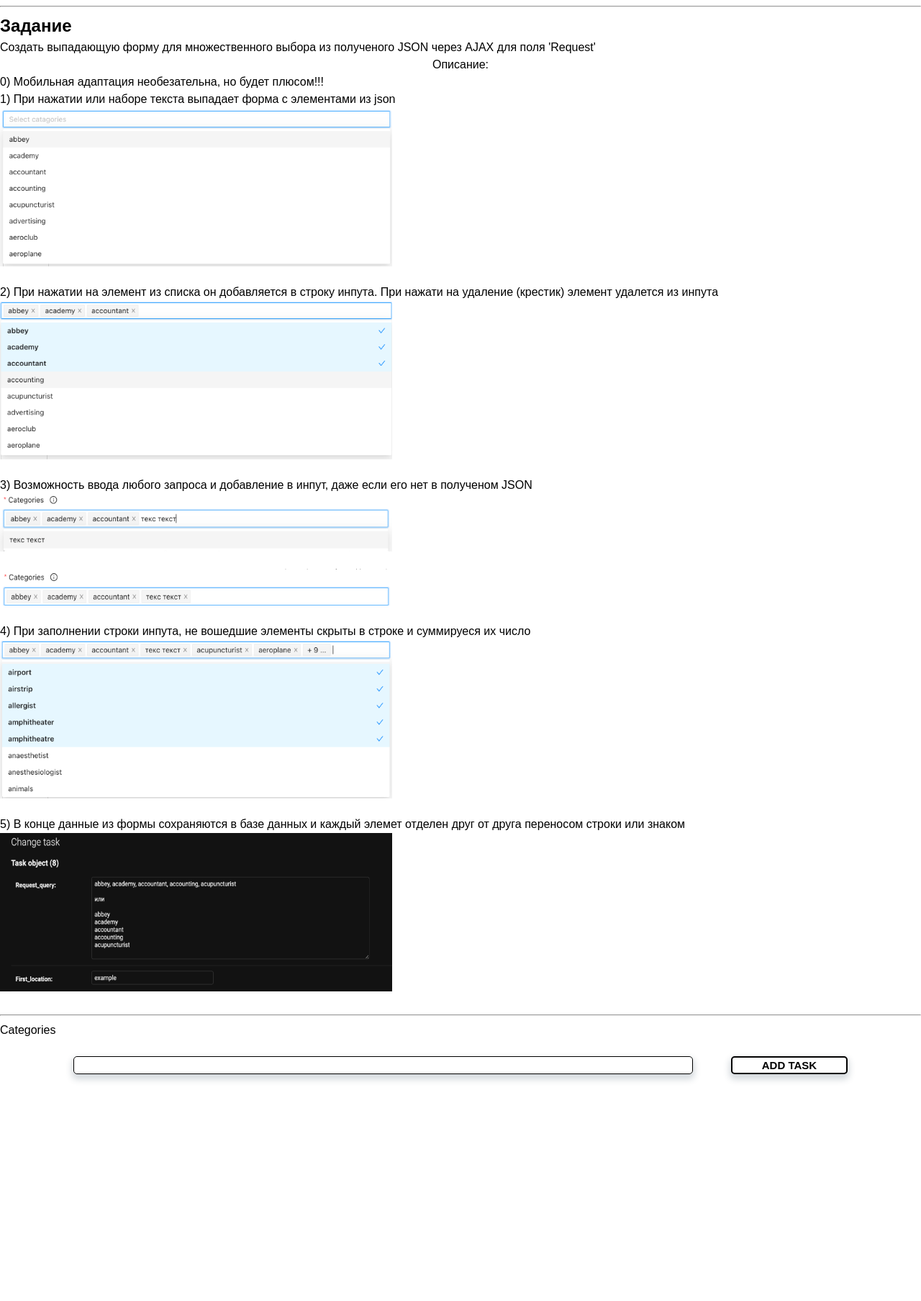
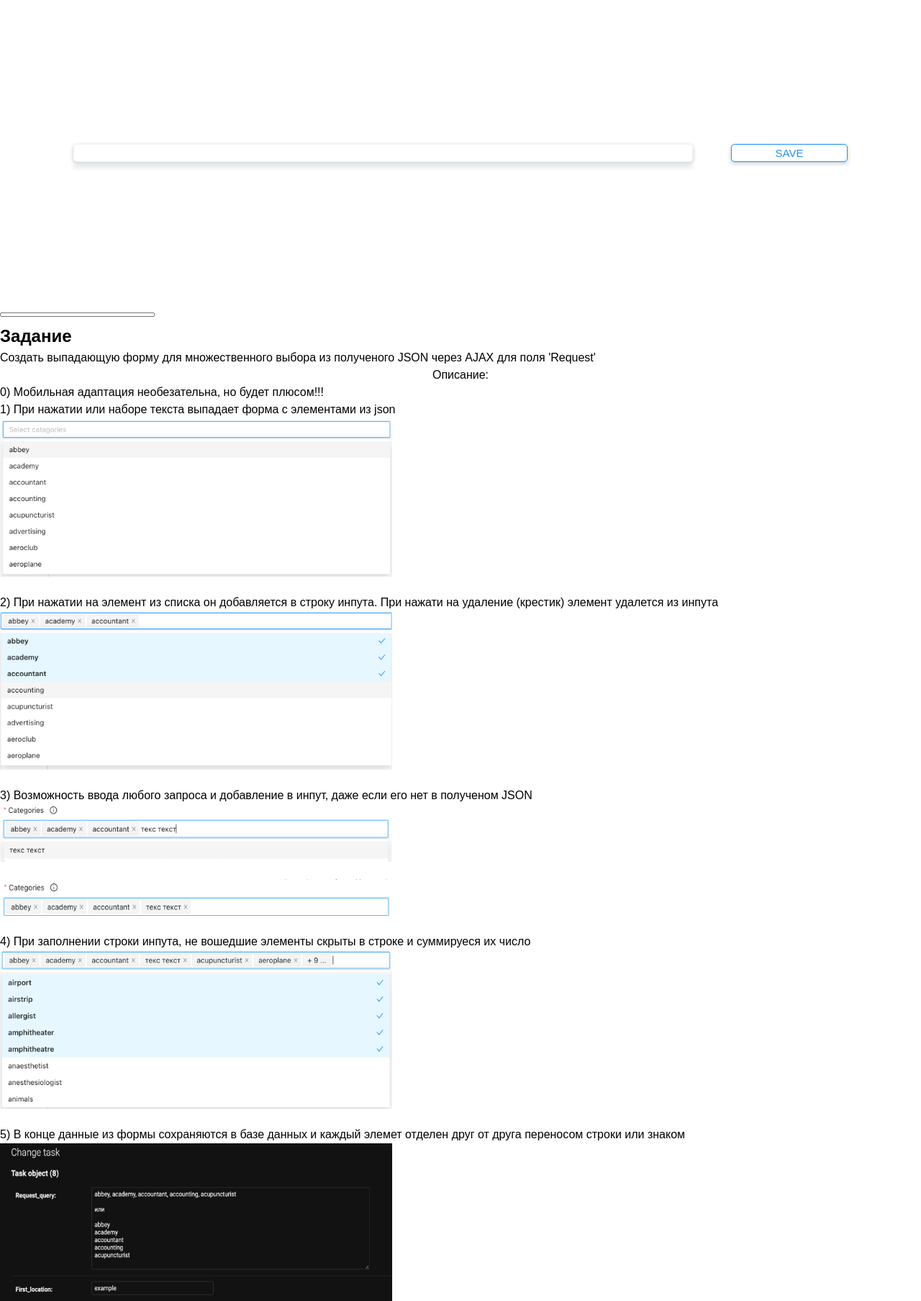
Before and after one commit to kaczynski77/input-with-tags, a Django app: page / in a window 1280 px wide. Shown: the top 1807 px of the page at 72% size. Before the commit the page ends 1502 px from the top, so only its background shows below. Run offline with Django 4.2, Linux system fonts and the light colour scheme.

Commit message:
rewriting

```diff
--- a/web/static/css/main.css
+++ b/web/static/css/main.css
@@ -72,30 +72,35 @@
   position: absolute;
   margin-top: calc(var(--box-height) + 5px);
   width: 80%;
-  border: 2px solid lightgray;
+  border: 2px solid var(--dropdown);
   border-radius: 5px;
 }
 
-#dropdown span {
-  text-align: left;
+#dropdown .list {
+  width: 100%;
+  display: flex;
+
+  flex-wrap: wrap;
+}
+#dropdown .list span {
   width: 100%;
   line-height: var(--box-height);
   display: flex;
   padding-left: 8px;
 }
 
-#dropdown.hidden {
+#dropdown .hidden {
   display: none;
-}
-
-#dropdown.active {
-  display: flex;
 }
 
 #dropdown span.selected {
   background-color: var(--lightblue);
   font-weight: 800;
   position: relative;
+}
+
+#dropdown .list span:hover {
+  background-color: var(--lightgray);
 }
 
 #dropdown span.selected .checkmark {
@@ -105,7 +110,6 @@
   width: 10px;
   border-bottom: 2px solid var(--blue);
   border-right: 2px solid var(--blue);
-  /* margin-left: auto; */
   margin-right: 15px;
   margin-top: 0px;
   margin-bottom: 5px;
@@ -116,7 +120,7 @@
 
 #request_container {
   display: flex;
-  margin: 0 8%;
+  margin: 200px 8% 0;
   position: relative;
   padding-bottom: 200px;
 }
@@ -129,14 +133,14 @@
   resize: none;
 }
 #id_request {
-  display: none;
+  height: 0;
 }
 
 #request_container textarea:focus {
   outline: none;
 }
 
-#request_container .search_box {
+#request_container .tag_box {
   display: flex;
   width: 80%;
   height: var(--box-height);
@@ -148,33 +152,24 @@
   vertical-align: middle;
   margin-left: auto;
   font-size: 15px;
-  border: 2px solid black;
+  border: 1px solid var(--blue);
   background-color: white;
   text-transform: uppercase;
   line-height: 15px;
   border-radius: 5px;
-  font-weight: 800;
+  color: var(--blue);
 }
 
-#request_container .borderbox {
+#request_container .border_box {
   position: absolute;
-  border: 1px solid black;
+  border: 1px solid var(--lightgray);
   height: var(--box-height);
   width: 80%;
   border-radius: 5px;
   pointer-events: none;
   top: 0;
   left: 0;
-}
-#request_container .borderbox.active {
-  position: absolute;
-  border: 1px solid var(--blue);
-  height: var(--box-height);
-  width: 80%;
-  border-radius: 5px;
-  pointer-events: none;
-  top: 0;
-  left: 0;
+  transition: 200ms;
 }
 
 #request_container .tag_items {
@@ -194,10 +189,11 @@
   padding-left: 5px;
   padding-right: 25px;
   background-color: var(--lightgray);
-  border: 1px white solid;
+
   display: flex;
   align-items: center;
   padding-right: 5px;
+  border-radius: 10px;
 }
 
 .tag_items span .cross {
@@ -214,10 +210,10 @@
   pointer-events: none;
 }
 
-.borderbox,
+#request_container .border_box,
 #dropdown,
 button {
-  -webkit-box-shadow: 0px 5px 10px 2px rgba(34, 60, 80, 0.2);
-  -moz-box-shadow: 0px 5px 10px 2px rgba(34, 60, 80, 0.2);
-  box-shadow: 0px 5px 10px 2px rgba(34, 60, 80, 0.2);
+  -webkit-box-shadow: 0px 2px 5px 1px rgba(34, 60, 80, 0.2);
+  -moz-box-shadow: 0px 2px 5px 1px rgba(34, 60, 80, 0.2);
+  box-shadow: 0px 2px 5px 1px rgba(34, 60, 80, 0.2);
 }
--- a/web/static/js/js_main.js
+++ b/web/static/js/js_main.js
@@ -2,7 +2,9 @@
   ("use strict");
 
   let ajaxResult = "";
-  let inputHandlerResult = "";
+  let inputHandlerResult = [];
+  let currentList = [];
+  let currentTags = [];
 
   const ajaxRequest = (url, method, data) => {
     return new Promise((resolve, reject) => {
@@ -25,66 +27,78 @@
     });
   };
 
-  const inputHandler = () => {
+  const inputHandler = (inputHandlerResult) => {
+    let focus = true;
+    let currentValue = "";
     const requestInput = document.getElementById("id_location01");
+
     //find delimeter and clear input
     requestInput.addEventListener("input", (event) => {
-      let value = event.target.value;
-      let lastChar = value.slice(-1);
+      currentValue = requestInput.value;
+      console.log(currentValue);
+      let lastChar = currentValue.slice(-1);
       let delimeterFound =
         lastChar === " " || lastChar === "," || lastChar === "\n";
 
       if (delimeterFound) {
+        console.log("delimeter found");
+        inputHandlerResult.push(currentValue.slice(0, -1));
+        renderDropdown(inputHandlerResult, "pre");
+        //clear input
         requestInput.value = "";
-        inputHandlerResult = value.slice(0, -1);
-        buildAndRenderDropDown(ajaxResult, inputHandlerResult);
+        currentValue = "";
       }
+      dropdownVisibility(currentValue, focus);
     });
+
+    //if focused paint the box borders, repaint back on focusout
+
+    const border = document.querySelector(
+      "#request_container span .border_box"
+    );
+
+    requestInput.addEventListener("focus", (event) => {
+      border.style.border = "1px solid var(--blue)";
+      focus = true;
+      dropdownVisibility(currentValue, focus);
+    });
+    /* requestInput.addEventListener("focusout", (event) => {
+      border.classList.remove("focused");
+      border.style.border = "";
+      focus = false;
+      dropdownVisibility(currentValue, focus);
+    }); */
   };
 
-  const renderDropDown = () => {
-    const requestInput = document.getElementById("id_location01");
+  //show/hide dropdown list
+  const dropdownVisibility = (focus) => {
+    const dropdown = document.querySelector("#dropdown .list");
+    //check if dropdown is currently active
+    //console.log("currentInput:", currentInput.length);
+    //console.log(focus);
 
-    //show/hide dropdown list
-    function showDropdown() {
-      let dropdown = document.querySelector("#dropdown");
-      let isActive = dropdown.classList === "active";
-
-      dropdown.classList = isActive ? "hidden" : "active";
-
-      /*
-            setting textarea height if dropdown is active
-            to prevent dropdown closing while clicking on tags from list
-            */
-
-      //calculate list height
-      let cssObj = window.getComputedStyle(dropdown);
-      let dropdownHeight = cssObj.getPropertyValue("height");
-
-      requestInput.style.height = isActive ? "" : dropdownHeight;
+    if (focus) {
+      dropdown.classList.remove("hidden");
+    } else {
+      dropdown.classList.add("hidden");
     }
-
-    //event listeners
-    requestInput.addEventListener("click", showDropdown);
-    requestInput.addEventListener("input", showDropdown);
-    requestInput.addEventListener("blur", showDropdown);
   };
 
-  const buildAndRenderDropDown = (inputData, inputHandlerResult) => {
-    const selectDropdown = document.querySelector("#dropdown");
-    selectDropdown.innerHTML = "";
+  const renderDropdown = (data, param) => {
+    const selectList = document.querySelector("#dropdown .list");
+    //selectList.innerHTML = "";
 
-    const isInitialData = inputData !== undefined && inputData !== null;
-    const isHandlerResult =
-      inputHandlerResult !== undefined && inputHandlerResult !== null;
+    console.log(data);
 
-    const createItem = (index) => {
-      let newLoopItem = document.createElement("span");
-      let newListItem = document.createElement("span");
-      let loopItemText = document.createElement("span");
-      let listItemText = document.createElement("span");
-      loopItemText.classList.add("list_text");
-      listItemText.classList.add("list_text");
+    const createItem = (index, element, input) => {
+      let isInList = currentList.includes(input[index]);
+
+      if (isInList) {
+        return;
+      } else {
+        let newItem = document.createElement("span");
+        let itemText = document.createElement("span");
+        itemText.classList.add("list_text");
         let checkmark = document.createElement("span");
         checkmark.classList.add("checkmark");
 
@@ -94,65 +108,77 @@
             let noCheckmark = event.target.children.length === 0;
             noCheckmark ? item.append(checkmark) : "";
             event.currentTarget.classList.toggle("selected");
+            //focus on input when item clicked
+            const requestInput = document.getElementById("id_location01");
+            requestInput.focus();
+            console.log(currentTags.includes(item.innerText));
           });
         };
 
-      /* if there is a loop for items create new item for each one,
-      if single - put a result from inputHandler()*/
-      if (index !== null) {
-        loopItemText.innerText = inputData[index];
-        newLoopItem.append(loopItemText);
-        selectDropdown.append(newLoopItem);
-        itemsClickHandler(newLoopItem);
-      } else {
-        listItemText.innerText = inputHandlerResult;
-        newListItem.append(listItemText);
-        selectDropdown.prepend(newListItem);
-        itemsClickHandler(newListItem);
+        itemText.innerText = input[index];
+        newItem.append(itemText);
+        selectList.append(newItem);
+        if (param === "pre") selectList.prepend(newItem);
+        itemsClickHandler(newItem);
+        currentList.push(input[index]);
       }
     };
 
-    //generate items for dropdown from inital data
-    if (isInitialData) {
-      for (let i = 0; i < inputData.length; i++) {
-        createItem(i);
-      }
-    }
-    //if there is new input tag
+    //generate items for dropdown
 
-    if (isHandlerResult) {
-      createItem(null);
-    }
+    data.forEach((element, index) => {
+      console.log(index);
+      createItem(index, element, data);
+    });
+  };
 
-    //handle dropdown visibility behavior
-    tagHandler();
-    renderDropDown();
+  const checkTagsWidth = (exceeded) => {
+    let box = document.querySelector("#request_container .tag_box");
+    let tagsSpan = document.querySelector("#request_container .tag_items");
+    let tagItems = [...tagsSpan.children];
+    let boxWidth = parseInt(getComputedStyle(box).width);
+    let currentWidth = 0;
+
+    tagItems.forEach((tag) => {
+      console.log(tag, typeof tag);
+      let tagWidth = getComputedStyle(tag).width;
+      currentWidth += parseInt(tagWidth.slice(0, -2));
+    });
+
+    exceeded = currentWidth >= boxWidth * 0.8;
+    /*  console.log(currentWidth, typeof currentWidth);
+    console.log("available width", boxWidth * 0.8);
+    console.log(tagItems);
+    console.log(exceeded); */
   };
 
   const tagHandler = () => {
     //new tag in input box from clicking on list item
-    const selectListItems = document.querySelectorAll(
-      "#dropdown span.list_text"
-    );
+
+    const selectListItems = document.querySelectorAll("#dropdown .list_text");
     const itemsArray = [...selectListItems];
+    console.log(itemsArray);
 
     //handle clicks on list item to create a tag in a box
     itemsArray.forEach((item) => {
       item.parentElement.addEventListener("click", function (event) {
-        let initial = document.querySelectorAll(".tag_text");
-        let current = [...initial];
-        let exists = false;
+        let notExists = true;
 
-        if (current.length > 0) {
-          current.forEach((tag) => {
-            if (tag.innerHTML === item.innerHTML) {
-              tag.parentElement.remove();
-              exists = true;
+        if (currentTags.length > 0) {
+          currentTags.forEach((tag) => {
+            if (currentTags.includes(tag)) {
+              item.parentElement.remove();
+              notExists = false;
             }
           });
         }
 
-        if (!exists) {
+        if (notExists) {
+          const selectTagSpan = document.querySelector(
+            "#request_container .tag_items"
+          );
+          const tagsSpanArray = [...selectTagSpan];
+
           let newTag = document.createElement("span");
           newTag.classList.add("tag");
 
@@ -166,10 +192,12 @@
           cross.innerText = "✕";
           newTag.append(cross);
 
-          let selectTagSpan = document.querySelector(
-            "#request_container .tag_items"
-          );
           selectTagSpan.append(newTag);
+          currentTags.push(newTag);
+
+          //check if width is exceeded
+          let exceeded = false; //by default
+          checkTagsWidth(exceeded);
 
           //remove tag from box on click at X sign
 
@@ -177,7 +205,7 @@
             event.currentTarget.parentElement.remove();
             //find selected row in list and remove 'selected' class
             const selectListItems = document.querySelectorAll(
-              "#dropdown span.list_text"
+              "#dropdown .list_text"
             );
             const itemsArray = [...selectListItems];
             itemsArray.forEach((item) => {
@@ -194,8 +222,8 @@
     ajaxRequest("http://127.0.0.1:8000/api/categories_json/", "GET").then(
       (result) => {
         ajaxResult = result["data"];
-        buildAndRenderDropDown(ajaxResult, null);
-        inputHandler();
+        renderDropdown(ajaxResult, currentList);
+        inputHandler(currentList, inputHandlerResult);
       }
     );
   });
--- a/web/templates/web/index.html
+++ b/web/templates/web/index.html
@@ -8,74 +8,34 @@
     <meta name="viewport" content="width=1100" />
     <meta name="robots" content="all" />
     <link rel="stylesheet" href="{% static 'css/main.css'%}" />
-    <!-- загрузка css из 'static/css/main.css'-->
-
-    <script src="https://ajax.googleapis.com/ajax/libs/jquery/3.6.0/jquery.min.js"></script>
-    <!-- jQuery -->
-
     <script type="text/javascript" src="{% static 'js/js_main.js' %}"></script>
-    <!-- загрузка js из 'static/js/js_main.js'-->
 
     <link
       href="https://fonts.googleapis.com/css2?family=Roboto&family=Rubik:wght@300&family=Ubuntu&display=swap"
       rel="stylesheet"
     />
-    <title>Home page</title>
+    <title>Custom tags input</title>
   </head>
 
   <body>
-    <!--<h1>Пример текста h1 (css)<h1> <span class="span_selector">Пример текста span (js jQuery)<span>
-    <script>
-        jQuery(function($){
-            $('.span_selector').css({'color':'#d433332e', 'font-size': '22pt'});
-            console.log('test jQuery script')
-        });
-    </script>
-
-
-    <hr>
-    <span>1) Скачать и установить Python с <a href="https://www.python.org/downloads/">официального сайта</a></span>
-    <br>
-    <span>2) Запуститить команудную строку в Windows или терминал в macos</span>
-    <br>
-    <span>3) Установить Django командой 'pip3 install django'</span>
-    <br>
-    <span>4) Перейти в папку с проектом 'cd путь_до_папки/interview'</span>
-    <br>
-    <span>5) Запуск локального серевера 'python3 manage.py runserver'</span>
-    <br>
-    <span>6) <a href="http://127.0.0.1:8000">Перейти на адрес сервера </a></span>
-
-
-    <hr>
-    <span>Место хранение css "interview/web/static/css/main.css", js "interview/web/static/js/main.js"</span>
-    <br>
-    <span><a href="http://127.0.0.1:8000/admin/">Админ панель</a> Логин:admin, пароль:superpass, mail:admin@mail.ru</span>
-    <br>
-    <span><a href="http://127.0.0.1:8000/api/categories_json/">../api/categories_json</a> API ответ с сервера ввиде JSON словаря с ключем 'data'<span>
-
-
-    <hr>
-    <span>Пример кода AJAX запроса на ../api/categories_json</a>:<span>
-    <br>
-   <script>
-        var elem = document.getElementsByClassName('span_for_ajax');
-        let xhttp = new XMLHttpRequest();
-        xhttp.onreadystatechange = function(){
-            if (this.readyState == 4 && this.status == 200){
-                myFunction(this.responseText)
-            };
-        };
-        xhttp.open("GET", "http://127.0.0.1:8000/api/categories_json/", true);
-        xhttp.send();
-
-        function myFunction(json_data){
-            console.log(json_data);
-          elem[0].innerHTML = json_data;
-        };
-    </script> -->
-    <span class="span_for_ajax"></span>
-    <hr />
+    <div class="wrapper">
+      <form method="post">
+        {% csrf_token %}
+        <span id="request_container">
+          <span class="tag_box">
+            <span class="tag_items"></span>
+            {{ form.location01 }}<br />
+            <span id="dropdown">
+              <span class="user_input hidden"></span>
+              <span class="list hidden"></span>
+            </span>
+            <span class="border_box"></span>
+          </span>
+          <button type="submit">SAVE</button>
+        </span>
+        {{ form.request }} {{ form.request.errors }}
+      </form>
+    </div>
 
     <div class="wrapper">
       <h2>Задание</h2>
@@ -137,33 +97,5 @@
       /><br />
     </div>
     <hr />
-
-    <div class="wrapper">
-      <!-- <h3>Поля формы для задания:</h3> -->
-      <form method="post">
-        {% csrf_token %}
-        <!-- csrf_token необходим для безопастной отправки формы, без него не будет работать -->
-
-        <p>Categories</p>
-
-        <br />
-        <!-- Выводит текст ошибки для поля 'request' (если есть) -->
-
-        <!--<p>
-              Дополнительное поле для примера (возможно textarea будет удобнее
-              input'a на функционал это не влияет)
-            </p>-->
-        <span id="request_container">
-          <span class="search_box">
-            <span class="tag_items"></span>
-            {{ form.location01 }}<br />
-            <span id="dropdown" class="hidden"></span>
-            <span class="borderbox"></span>
-          </span>
-          <button type="submit">Add Task</button>
-        </span>
-        {{ form.request }} {{ form.request.errors }}
-      </form>
-    </div>
   </body>
 </html>
```
Lines whose indentation alone changed are shown as unchanged.
